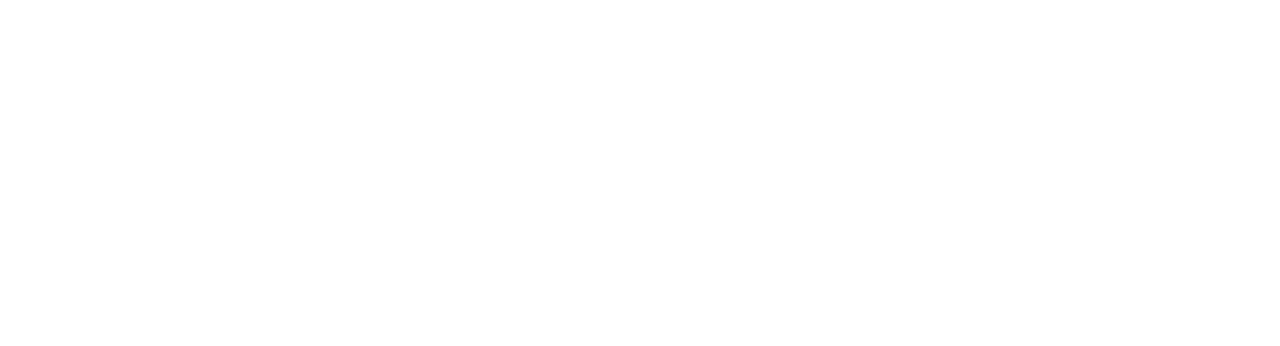
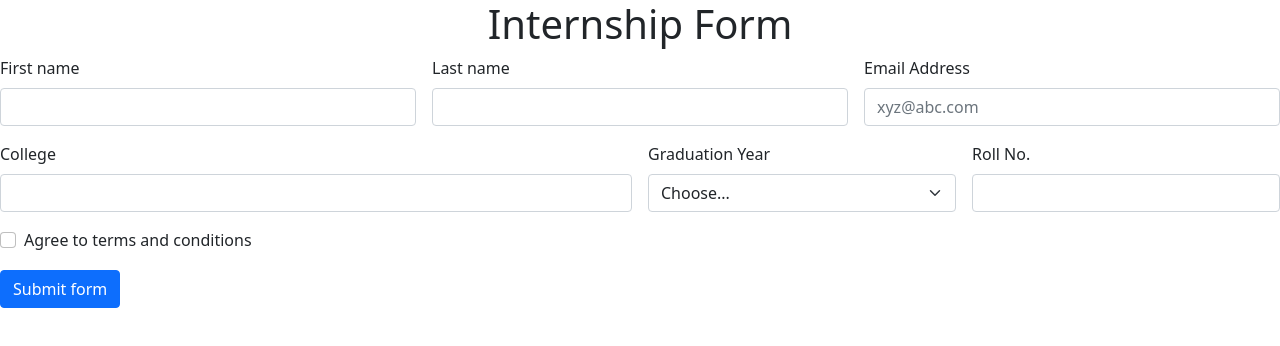
Before and after one commit to acciojob/bootstrap-form-easy-G-DevendraBabu, a website: page main.html in a window 1280 px wide. Drawn offline with nearby package versions, Linux system fonts and the light colour scheme.

Commit message:
first commit

```diff
--- a/main.html
+++ b/main.html
@@ -4,11 +4,83 @@
 
 <head>
 	<link rel="stylesheet" href="styles.css">
+	<link href="https://cdn.jsdelivr.net/npm/bootstrap@5.0.2/dist/css/bootstrap.min.css" rel="stylesheet" integrity="sha384-EVSTQN3/azprG1Anm3QDgpJLIm9Nao0Yz1ztcQTwFspd3yD65VohhpuuCOmLASjC" crossorigin="anonymous">
+
 </head>
 
 <body>
 	<!-- the entire body must be written by student -->
+	<h1>Internship Form</h1>
+	<form class="row g-3 needs-validation" novalidate>
+		<div class="col-md-4">
+		  <label for="validationCustom01" class="form-label">First name</label>
+		  <input type="text" class="form-control" id="first-name-input"  required>
+		  <div class="invalid-feedback">
+			First Name required
+		  </div>
+		</div>
+		<div class="col-md-4">
+		  <label for="validationCustom02" class="form-label">Last name</label>
+		  <input type="text" class="form-control" id="last-name-input" required>
+		  <div class="invalid-feedback">
+			Last Name required
+		  </div>
+		</div>
+		<div class="col-md-4">
+		  <label for="validationCustomUsername" class="form-label">Email Address</label>
+		  <div class="input-group has-validation">
+			<!-- <span class="input-group-text" id="inputGroupPrepend"></span> -->
+			<input type="text" class="form-control" id="email-input" aria-describedby="inputGroupPrepend" placeholder="xyz@abc.com" required>
+			<div class="invalid-feedback">
+			  Email required
+			</div>
+		  </div>
+		</div>
+		<div class="col-md-6">
+		  <label for="validationCustom03" class="form-label">College</label>
+		  <input type="text" class="form-control" id="college-input" required>
+		  <div class="invalid-feedback">
+			Please provide a valid college.
+		  </div>
+		</div>
+		<div class="col-md-3">
+		  <label for="validationCustom04" class="form-label">Graduation Year</label>
+		  <select class="form-select" id="validationCustom04" required>
+			<option selected disabled value="">Choose...</option>
+			<option>2020</option>
+			<option>2021</option>
+			<option>2022</option>
+			<option>2023</option>
+		  </select>
+		  <div class="invalid-feedback">
+			Please select a valid Graduation year.
+		  </div>
+		</div>
+		<div class="col-md-3">
+		  <label for="validationCustom05" class="form-label">Roll No.</label>
+		  <input type="text" class="form-control" id="roll-no-input" required>
+		  <div class="invalid-feedback">
+			Please provide a valid Roll no.
+		  </div>
+		</div>
+		<div class="col-12">
+		  <div class="form-check">
+			<input class="form-check-input" type="checkbox" value="" id="conditions-checkbox" required>
+			<label class="form-check-label" for="invalidCheck">
+			  Agree to terms and conditions
+			</label>
+			<div class="invalid-feedback">
+			  You must agree before submitting.
+			</div>
+		  </div>
+		</div>
+		<div class="col-12">
+		  <button class="btn btn-primary" type="submit">Submit form</button>
+		</div>
+	  </form>
     <script type="text/javascript" src="./script.js">
+		// <script src="https://cdn.jsdelivr.net/npm/bootstrap@5.0.2/dist/js/bootstrap.bundle.min.js" integrity="sha384-MrcW6ZMFYlzcLA8Nl+NtUVF0sA7MsXsP1UyJoMp4YLEuNSfAP+JcXn/tWtIaxVXM" crossorigin="anonymous"></script>
+
 </script>
 
 </body>
--- a/script.js
+++ b/script.js
@@ -1 +1,22 @@
 //your code here
+//your code here
+// Example starter JavaScript for disabling form submissions if there are invalid fields
+(function () {
+    'use strict'
+
+    // Fetch all the forms we want to apply custom Bootstrap validation styles to
+    var forms = document.querySelectorAll('.needs-validation')
+
+    // Loop over them and prevent submission
+    Array.prototype.slice.call(forms)
+      .forEach(function (form) {
+        form.addEventListener('submit', function (event) {
+          if (!form.checkValidity()) {
+            event.preventDefault()
+            event.stopPropagation()
+          }
+
+          form.classList.add('was-validated')
+        }, false)
+      })
+  })()
--- a/styles.css
+++ b/styles.css
@@ -1,2 +1,5 @@
-
+h1
+{
+    text-align: center;
+}
 /* Your CSS Code here. */
```
